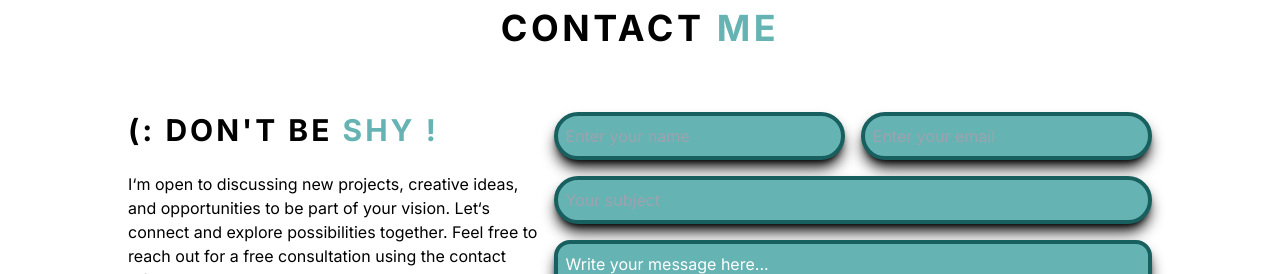
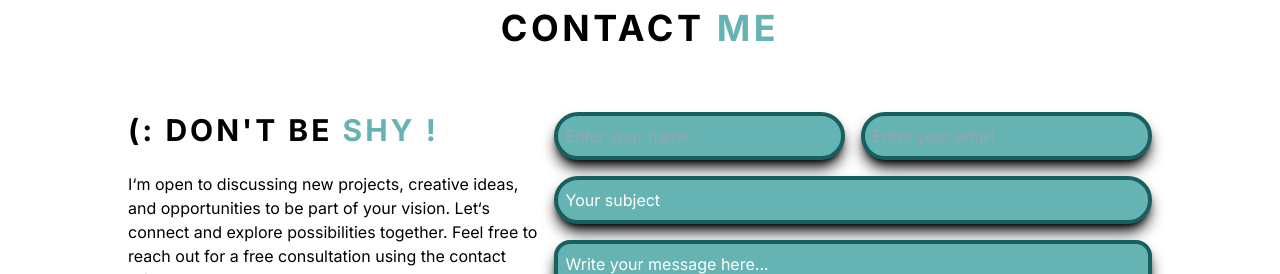
Before and after one commit to ahsanali7893/Portfolio, a Next.js app: page / in a window 1280 px wide. Shown: the part 3475-3749 px from the top of the page. Built offline with nearby package versions, Linux system fonts and the light colour scheme.

Commit message:
initial changes

```diff
--- a/src/components/Contact/page.tsx
+++ b/src/components/Contact/page.tsx
@@ -217,7 +217,7 @@ export default function Contact() {
                       className={`${errors.user_subject && touched.user_subject
                           ? "!border-red-500"
                           : ""
-                        } shadow-lg shadow-black focus:shadow-black focus:shadow-md outline-none duration-300 border-4 border-[#185f5f] bg-[#66b3b3] w-full p-2 mt-4 rounded-full text-white`}
+                        } shadow-lg shadow-black focus:shadow-black focus:shadow-md outline-none duration-300 border-4 border-[#185f5f] bg-[#66b3b3] w-full p-2 mt-4 rounded-full text-white placeholder:text-white`}
                       placeholder="Your subject"
                     />
                     {errors.user_subject && touched.user_subject ? (
```
